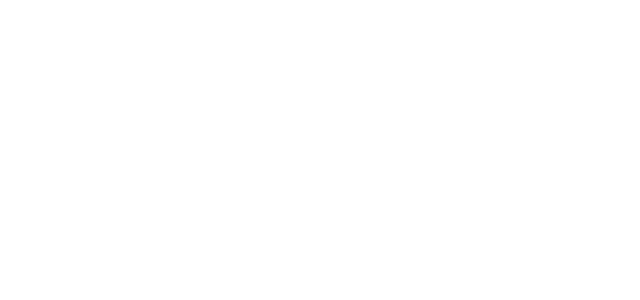
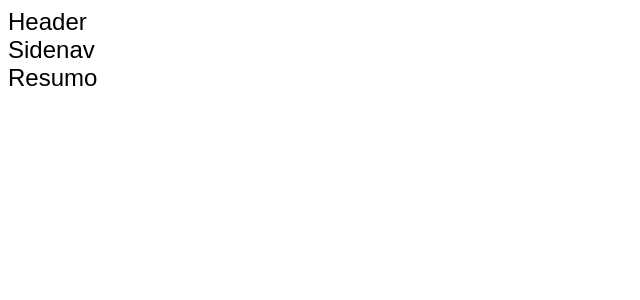
Before and after one commit to SilvioLucasDev/fintech-react, a React (Vite) app: page / in a window 1280 px wide. Shown: the top 300 px of the page, without its empty margins (0-640 px from the left). Built offline with nearby package versions, Linux system fonts and the light colour scheme.

Commit message:
feat: add common files

```diff
--- a/src/App.tsx
+++ b/src/App.tsx
@@ -1,7 +1,18 @@
+import Header from './Components/Header';
+import Sidenav from './Components/Sidenav';
+import Resumo from './Pages/Resumo';
 import './Style.css';
 
 function App() {
-  return <div></div>;
+  return (
+    <div>
+      <Header />
+      <main>
+        <Sidenav />
+        <Resumo />
+      </main>
+    </div>
+  );
 }
 
 export default App;
--- /dev/null
+++ b/src/Components/Header.tsx
@@ -0,0 +1,7 @@
+import React from 'react';
+
+const Header = () => {
+  return <div>Header</div>;
+};
+
+export default Header;
--- /dev/null
+++ b/src/Components/Sidenav.tsx
@@ -0,0 +1,7 @@
+import React from 'react';
+
+const Sidenav = () => {
+  return <div>Sidenav</div>;
+};
+
+export default Sidenav;
--- /dev/null
+++ b/src/Pages/Resumo.tsx
@@ -0,0 +1,7 @@
+import React from 'react';
+
+const Resumo = () => {
+  return <div>Resumo</div>;
+};
+
+export default Resumo;
--- a/src/Style.css
+++ b/src/Style.css
@@ -0,0 +1,4 @@
+body {
+  font-size: 1.5rem;
+  font-family: sans-serif;
+}
```
